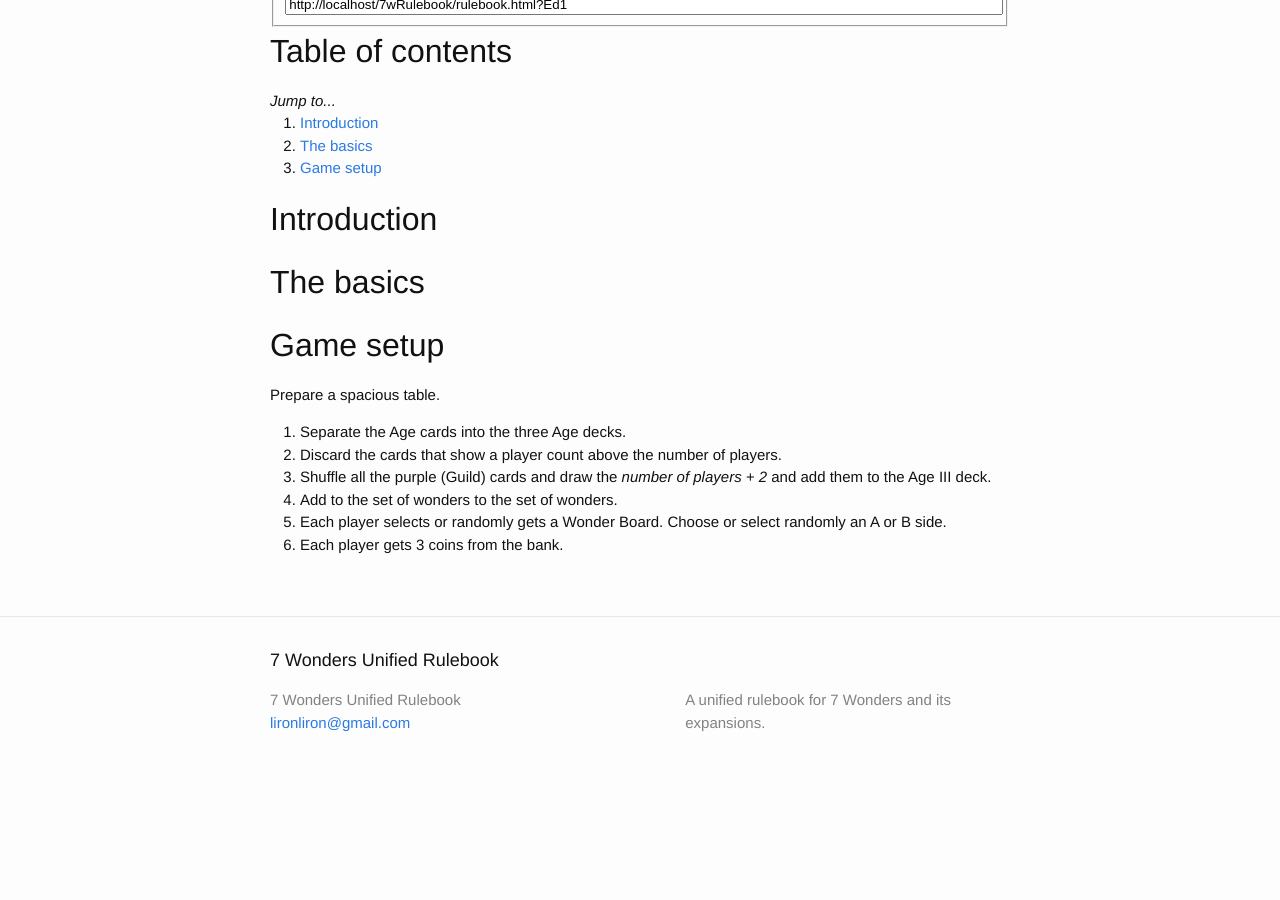
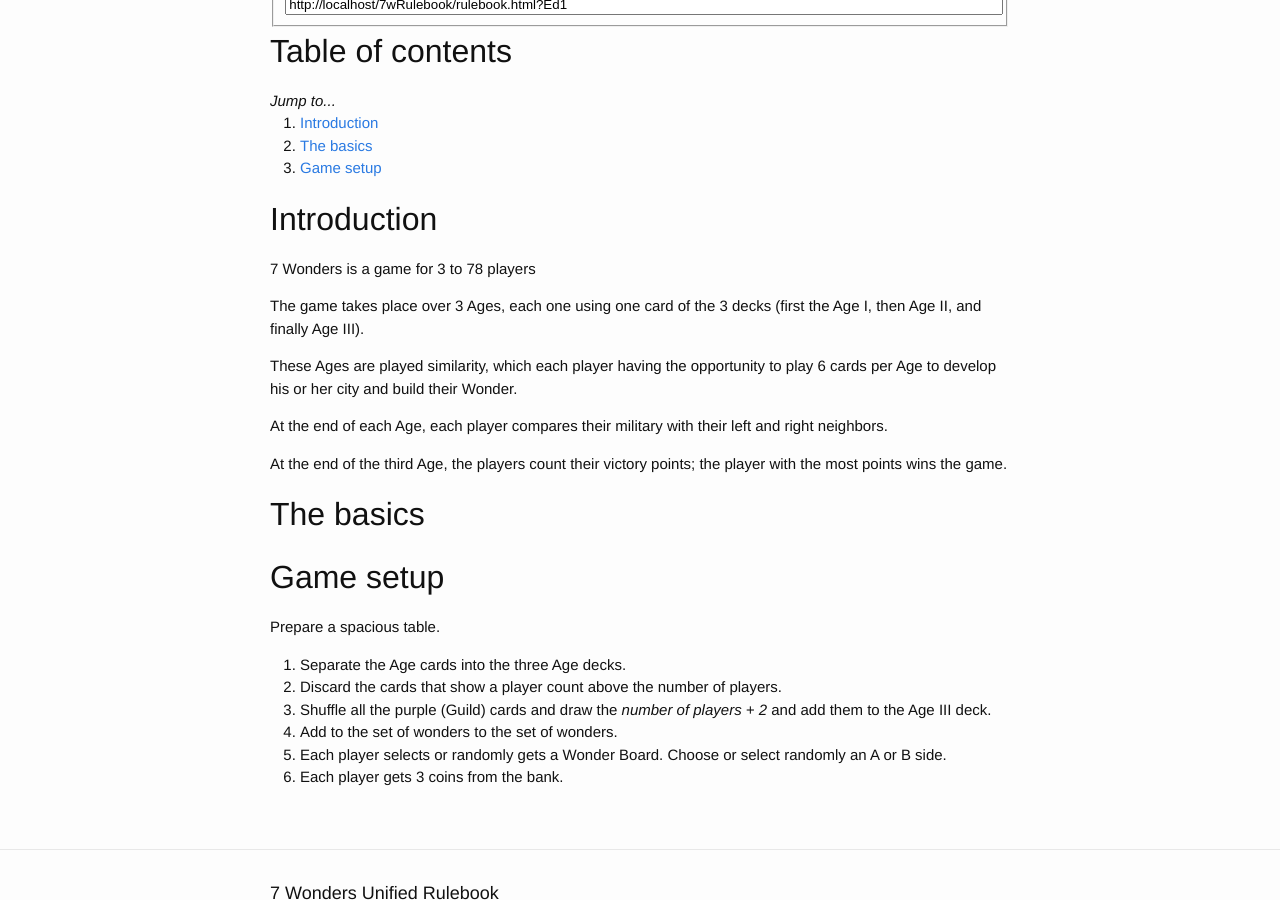
Before and after one commit to LironCareto/7wRulebook, a Jekyll site: the page built from rulebook.md, in a window 1280 px wide and 900 px high, scrolled down 468 px. Built offline with Jekyll 4.4.1, drawn with Linux system fonts in a browser that asks for light colours; before the commit the page ends 1262 px from its top, so only the background shows below that.

Commit message:
Introduction

```diff
--- a/rulebook.md
+++ b/rulebook.md
@@ -344,6 +344,11 @@ $(function () {
 {% include toc.html %}
 
 ## Introduction
+<p>7 Wonders is a game for 3 to <span>7</span><span>8</span> players</p>
+<p>The game takes place over 3 Ages, each one using one card of the 3 decks (first the Age I, then Age II, and finally Age III). </p>
+<p>These Ages are played similarity, which each player having the opportunity to play <span class="no-cities">6</span><span class="cities">7</span> cards per Age to develop his or her city and build their Wonder. </p>
+<p>At the end of each Age, each player compares their <span class="no-armada">military with their left and right neighbors</span><span class="armada">army and navy with other players</span>. </p>
+<p>At the end of the third Age, the players count their victory points; the player with the most points wins the game. </p>
 
 ## The basics
 
```
